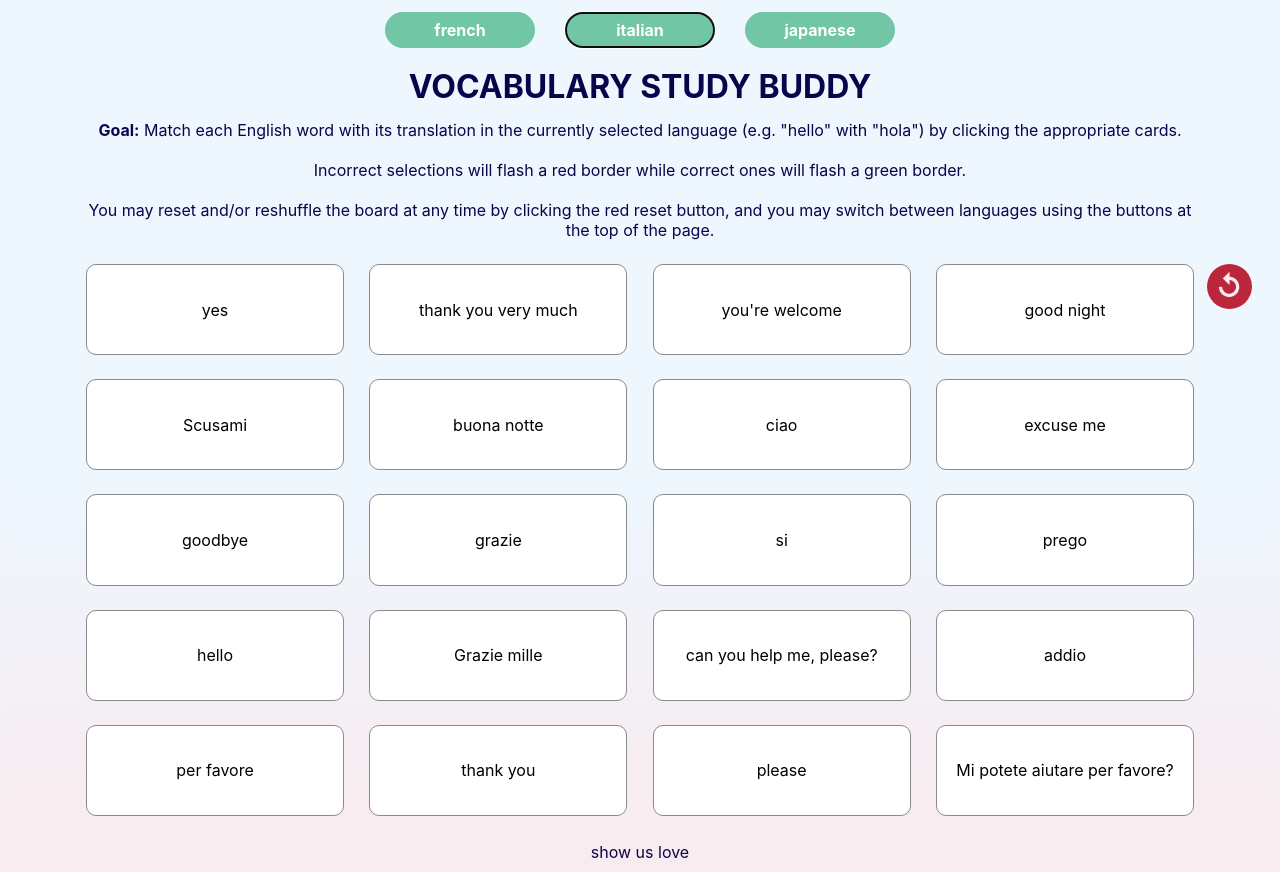
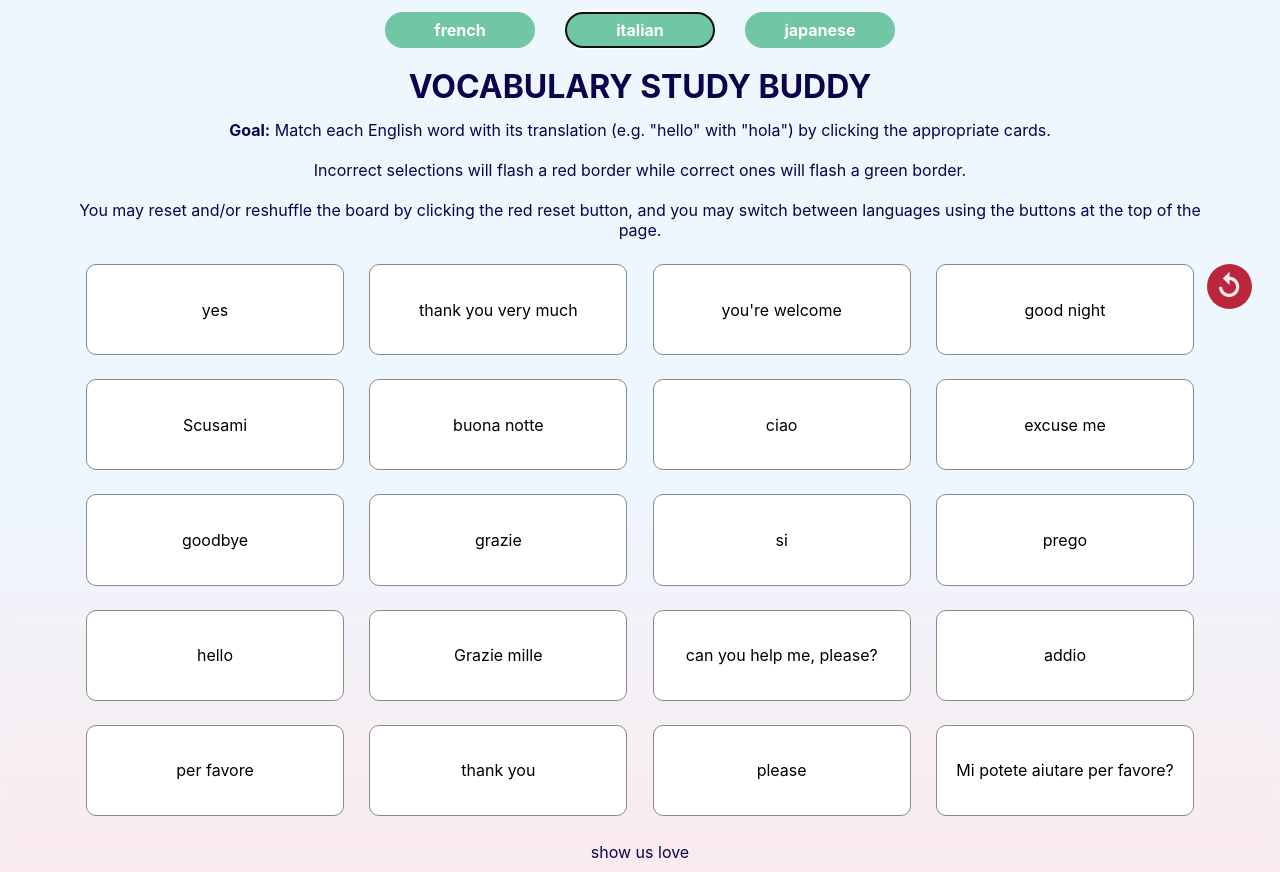
Before and after one commit to chingu-voyages/Vocab-Study-Buddy, a React (Create React App) app: page / in a window 1280 px wide. Built offline with nearby package versions, Linux system fonts and the light colour scheme.

Commit message:
Remove some text from instructions to make it more concise

```diff
--- a/src/App.js
+++ b/src/App.js
@@ -47,13 +47,13 @@ class App extends Component {
         <div id="instructions">
           <p>
             <strong>Goal:</strong> Match each English word with its translation
-            in the currently selected language (e.g. "hello" with "hola")
+            (e.g. "hello" with "hola")
             by clicking the appropriate cards.<br />
             <br />
             Incorrect selections will flash a red border
             while correct ones will flash a green border.<br />
             <br />
-            You may reset and/or reshuffle the board at any time
+            You may reset and/or reshuffle the board
             by clicking the red reset button,
             and you may switch between languages using
             the buttons at the top of the page.
```
